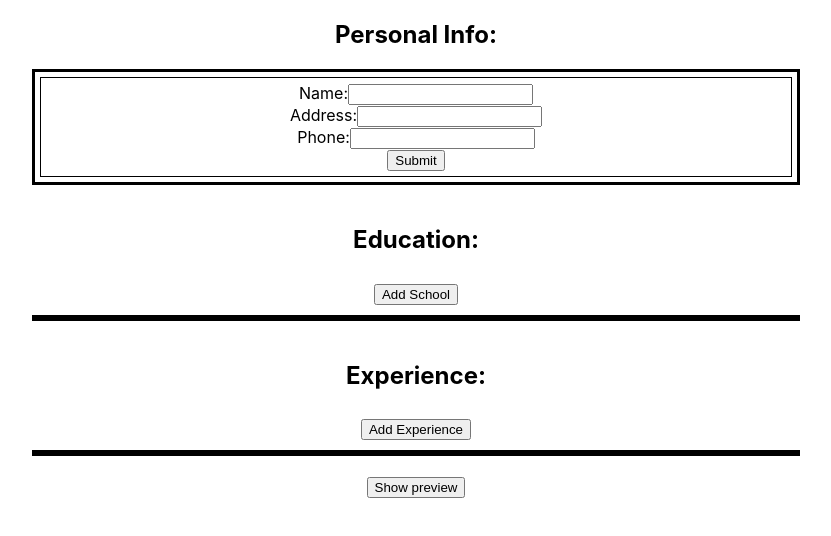
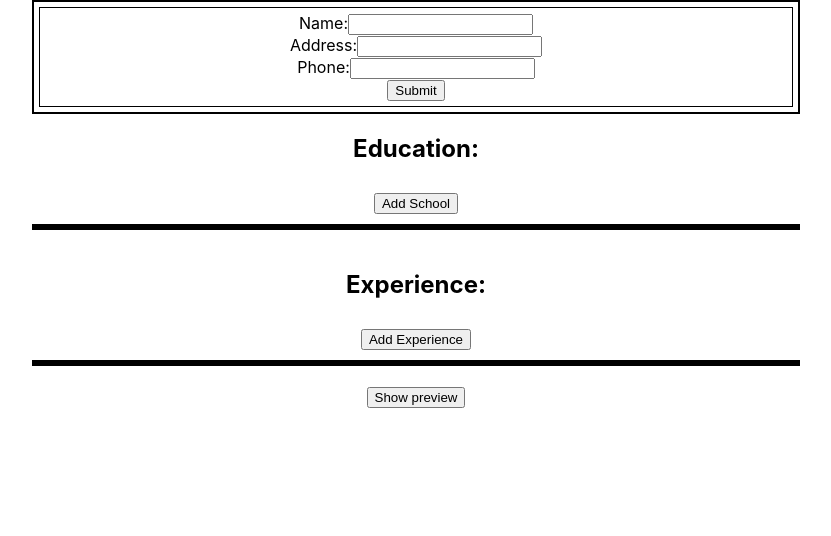
Before and after one commit to dinitrogen/cv-project, a React (Create React App) app: page / in a window 1280 px wide. Shown: the top 536 px of the page, without its empty margins (224-1055 px from the left). Built offline with nearby package versions, Linux system fonts and the light colour scheme.

Commit message:
added header

```diff
--- a/src/components/CVform.js
+++ b/src/components/CVform.js
@@ -1,5 +1,6 @@
 import React, { useState, useRef } from 'react';
 import ReactToPrint from 'react-to-print';
+import Header from './Header.js';
 import General from './General.js';
 import Education from './Education.js';
 import Experience from './Experience.js';
@@ -96,13 +97,12 @@ const CVform = () => {
         <div className="CVForm">
 
             <div className="CVcontainer" ref={componentRef}>
-                <h2>Personal Info:</h2>
-                <div className="CVFormDiv">
-                    <General inPreviewMode={inPreviewMode}/>
-                </div>
-                <br />
+
+                <Header />
+
                 <h2>Education:</h2>
                 <button className="editButton" onClick={addSchoolForm}>Add School</button>
+
 
                 <div className="CVFormDiv">
                     {schoolFormDisplay}
--- /dev/null
+++ b/src/components/Header.js
@@ -0,0 +1,15 @@
+import React from 'react';
+import General from './General.js';
+import '../styles/subSection.css';
+
+
+const Header = () => {
+
+    return (
+        <div className="headerDiv">
+            <General />
+        </div>
+    );
+}
+
+export default Header;
--- a/src/styles/subSection.css
+++ b/src/styles/subSection.css
@@ -14,3 +14,8 @@
 .editButton {
     margin: 10px;
 }
+
+.headerDiv {
+    border: 2px solid black;
+
+}
```
Also changed, not shown: src/components/Body.js (added).
